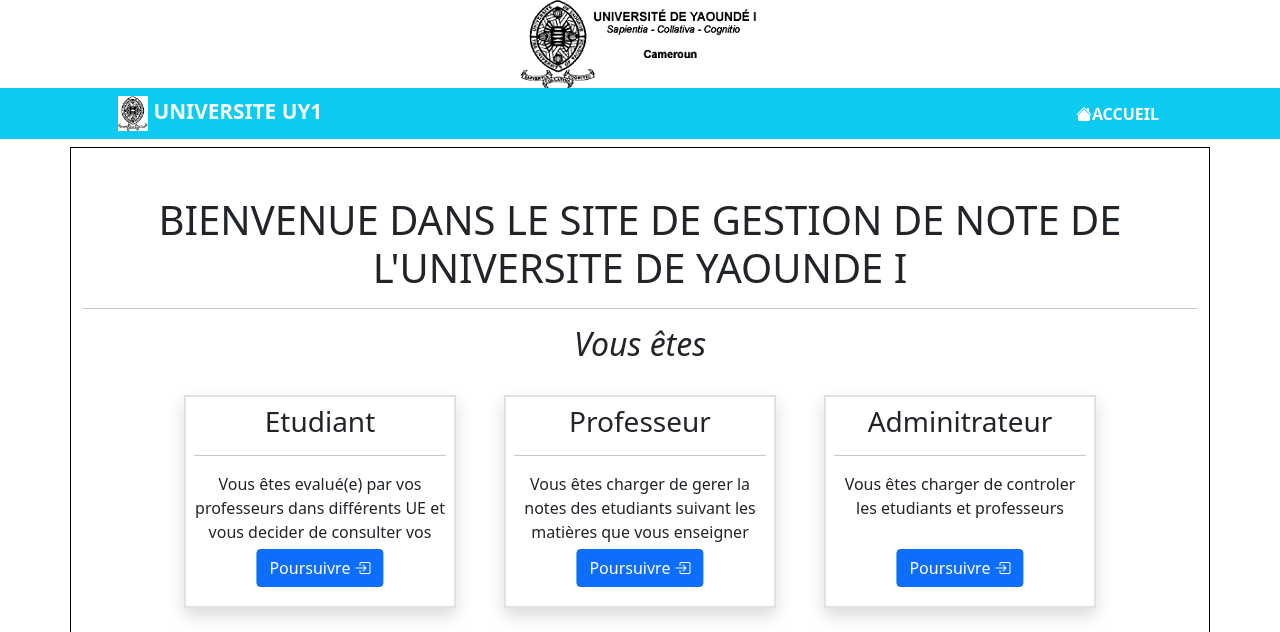
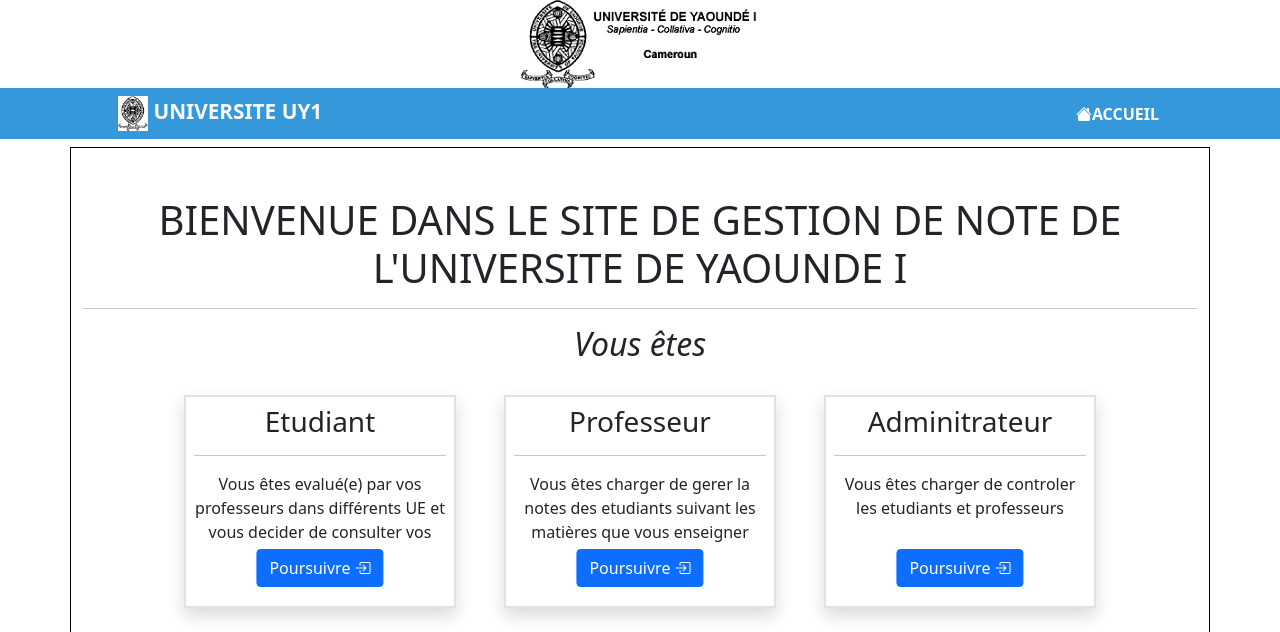
Before and after one commit to Francks15/NoteManager, a PHP site: page / in a window 1280 px wide. Shown: the top 632 px of the page. Run offline with PHP 8.4, Linux system fonts and the light colour scheme.

Commit message:
changement couleur nav

```diff
--- a/user/connexion.php
+++ b/user/connexion.php
@@ -34,7 +34,7 @@
 ?>
 <?php require "header.php" ?>
 
-<nav class=" navbar bg-info sticky-top-md">
+<nav class=" navbar sticky-top-md">
     <div class="container px-sm-5 px-3 d-flex">
         <a href="index.php" class=" text-light fw-bold text-decoration-none logo" ><img src="logo2.png" alt="logo" width="30" height="35"> UNIVERSITE UY1</a>
         <div>
--- a/user/index.php
+++ b/user/index.php
@@ -1,5 +1,5 @@
 <?php require 'header.php' ?>
-<nav class=" navbar bg-info sticky-top-md">
+<nav class=" navbar sticky-top-md">
     <div class="container px-sm-5 px-3 d-flex">
         <a href="index.php" class=" text-light fw-bold text-decoration-none logo"><img src="logo2.png" alt="logo" width="30" height="35"> UNIVERSITE UY1</a>
         <div>
--- a/user/style.css
+++ b/user/style.css
@@ -1,6 +1,11 @@
 [class*=classic]:before {
     content: "Loading...";
 }
+
+nav{
+    background-color: #3498db !important;
+}
+
 .v-none{
     visibility: hidden;
 }
--- a/user/zone_etudiant.php
+++ b/user/zone_etudiant.php
@@ -31,7 +31,7 @@
 
 
 <?php if (!empty($_SESSION['etudiant'])) : ?>
-    <nav class=" navbar navbar-dark bg-info navbar-expand-md sticky-md-top">
+    <nav class=" navbar navbar-dark navbar-expand-md sticky-md-top">
         <div class="container px-md-5 px-1 d-flex">
             <a href="index.php" class=" text-light fw-bold text-decoration-none logo"><img src="logo2.png" alt="logo" width="30" height="35"> UNIVERSITE UY1</a>
             <button class="navbar-toggler" type="button" data-bs-toggle="collapse" data-bs-target="#navbarToggleExternalContent" aria-controls="navbarToggleExternalContent" aria-expanded="false" aria-label="Toggle navigation">
--- a/user/zone_prof.php
+++ b/user/zone_prof.php
@@ -21,7 +21,7 @@
 
 <?php require 'header.php' ?>
 
-<nav class=" navbar navbar-dark bg-info navbar-expand-md sticky-md-top">
+<nav class=" navbar navbar-dark navbar-expand-md sticky-md-top">
     <div class="container px-md-5 px-1 d-flex">
         <a href="index.php" class=" text-light fw-bold text-decoration-none logo"><img src="logo2.png" alt="logo" width="30" height="35"> UNIVERSITE UY1</a>
         <button class="navbar-toggler" type="button" data-bs-toggle="collapse" data-bs-target="#navbarToggleExternalContent" aria-controls="navbarToggleExternalContent" aria-expanded="false" aria-label="Toggle navigation">
```
